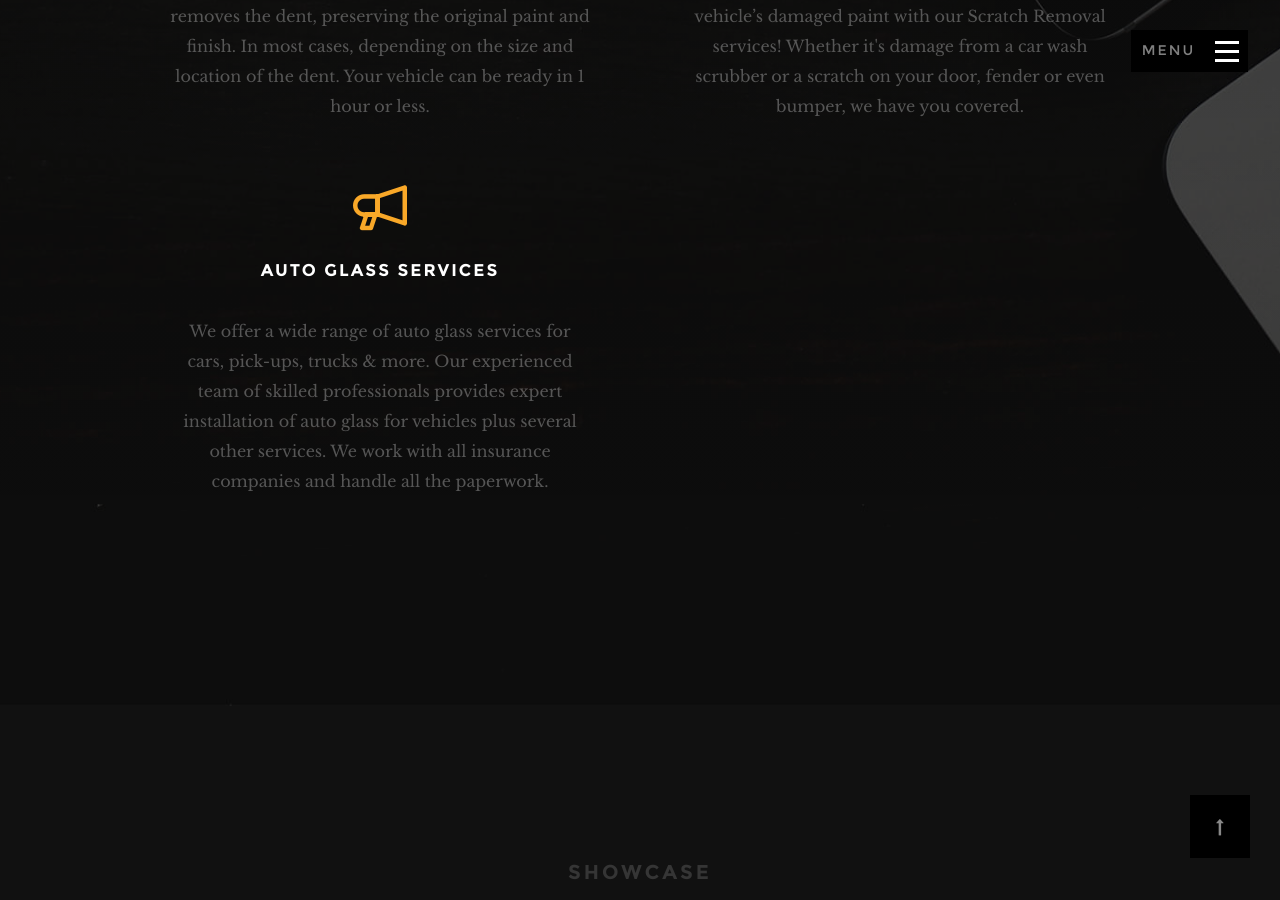
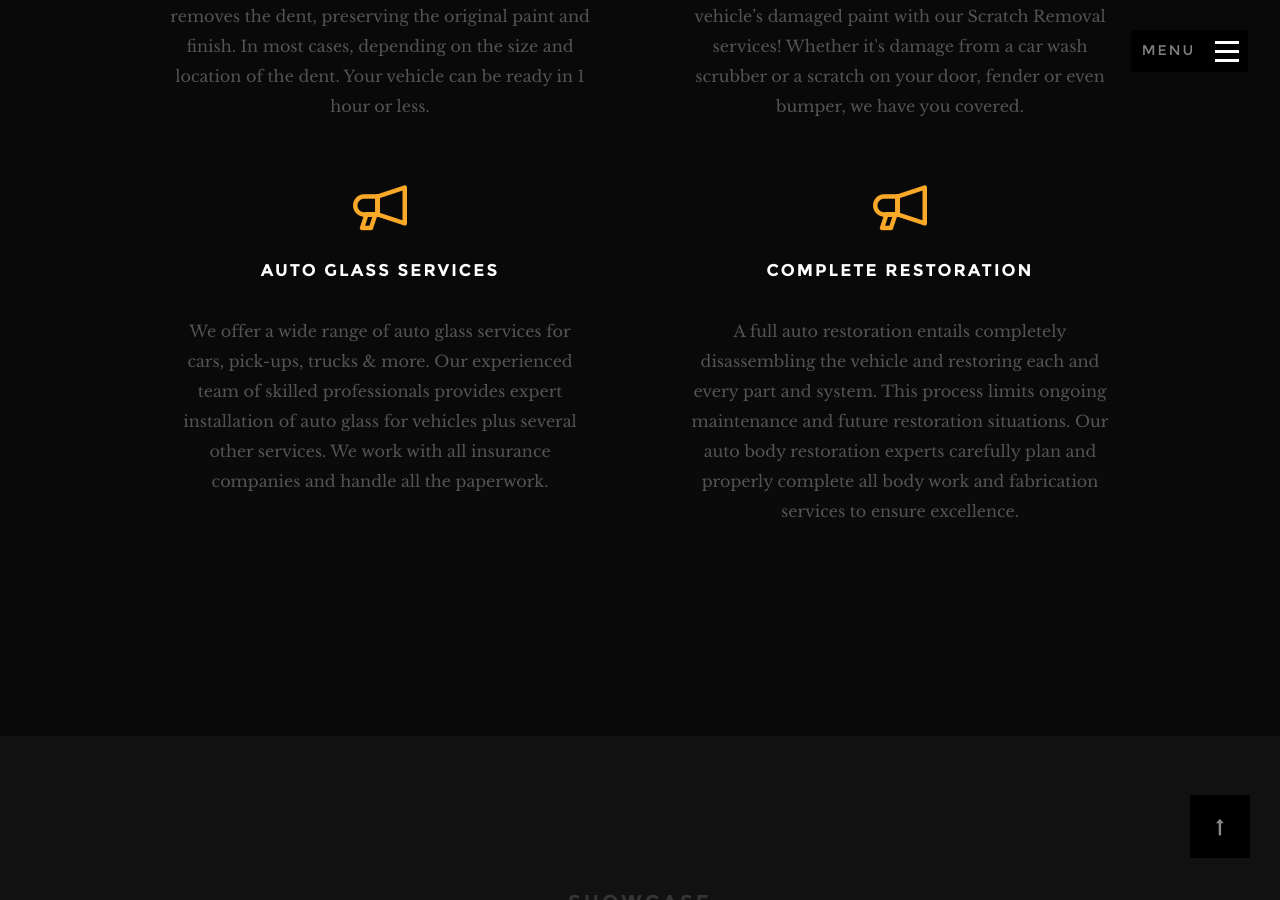
Before and after one commit to julioarhernandez/trujillosrepairs, a Jekyll site: the page built from pages/index.html, in a window 1280 px wide and 900 px high, scrolled down 2903 px. Built offline with Jekyll 4.4.1, drawn with Linux system fonts in a browser that asks for light colours; some web fonts are replaced.

Commit message:
Update Pages “home”

```diff
--- a/_data/home/home.yml
+++ b/_data/home/home.yml
@@ -61,9 +61,16 @@ services:
         paperwork. </p>
       icon: icon-megaphone
       title: Auto glass services
+    - content: >-
+        <p>A full auto restoration entails completely disassembling the vehicle
+        and restoring each and every part and system. This process limits
+        ongoing maintenance and future restoration situations. Our auto body
+        restoration experts carefully plan and properly complete all body work
+        and fabrication services to ensure excellence.</p>
+      icon: icon-megaphone
+      title: Complete Restoration
   subtitle: Services
   title: What we do
-  background-image: "/images/services-bg.jpg"
 portfolio:
   content: >-
     Our family based team will take care of every detail to ensure your complete
@@ -162,7 +169,6 @@ clients:
     src: images/clients/wordpress.png
 contact:
   action-title: Send Us A Message
-  background-image: "/images/contact-bg.jpg"
   content: >-
     Quisque velit nisi, pretium ut lacinia in, elementum id enim. Curabitur arcu
     erat, accumsan id imperdiet et, porttitor at sem. Lorem ipsum dolor sit
```
